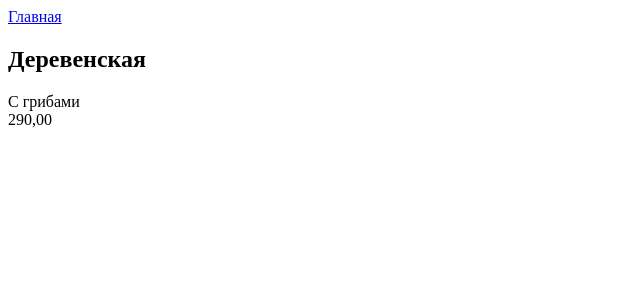
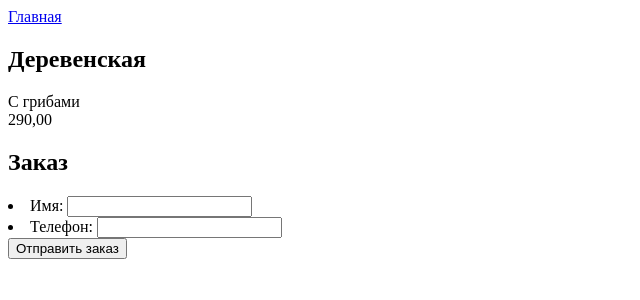
Before and after one commit to Ranqb/RestApi, a Django app: page /1/ in a window 1280 px wide. Shown: the top 300 px of the page, without its empty margins (0-640 px from the left). Run offline with Django 4.2, Linux system fonts and the light colour scheme; data comes from the database, SQL or seed files in the repository; both versions use the stored data as it was after the commit.

Commit message:
Формы ч.1

```diff
--- /dev/null
+++ b/firstproject/firstapp/forms.py
@@ -0,0 +1,9 @@
+from django import forms
+from firstapp.models import Order
+from firstapp.models import Pizza
+
+class OrderFrom(forms.ModelForm):
+    pizza = forms.ModelChoiceField(queryset=Pizza.objects.all(), widget=forms.HiddenInput)
+    class Meta:
+        model = Order
+        fields = ('pizza', 'name', 'phone')
--- a/firstproject/firstapp/models.py
+++ b/firstproject/firstapp/models.py
@@ -29,3 +29,8 @@ class Pizza(models.Model):
 
     def __str__(self):
         return self.name
+class Order(models.Model):
+    pizza = models.ForeignKey(Pizza, verbose_name='Пицца')
+    name = models.CharField(max_length=30, verbose_name='Имя')
+    phone = models.CharField(max_length=30, verbose_name='Телефон')
+    date = models.DateTimeField(auto_now_add=True, verbose_name='Дата')
--- a/firstproject/firstapp/views.py
+++ b/firstproject/firstapp/views.py
@@ -1,5 +1,7 @@
 from django.shortcuts import render, get_object_or_404
 from firstapp.models import Pizza
+
+from firstapp.forms import OrderFrom
 
 # Create your views here.
 def home(request):
@@ -8,4 +10,10 @@ def home(request):
 
 def pizza_detail (request, pizza_id):
     pizza = get_object_or_404(Pizza, id=pizza_id)
-    return render(request, 'pizza_detail.html', {'pizza' : pizza})
+    form = OrderFrom(initial={
+        'pizza':pizza
+    })
+    return render(request, 'pizza_detail.html', {
+        'pizza' : pizza,
+        'form' : form
+    })
--- a/firstproject/templates/pizza_detail.html
+++ b/firstproject/templates/pizza_detail.html
@@ -14,4 +14,9 @@
     <div>{{ pizza.short_description }}</div>
     <div>{{ pizza.price|floatformat:"2" }}</div>
   </div>
+  <h2>Заказ</h2>
+  <form method="POST">
+    {{ form.as_ul }}
+    <input type="submit" value="Отправить заказ">
+  </form>
 {% endblock %}
```
Also changed, not shown: firstproject/db.sqlite3, firstproject/firstapp/migrations/0005_order.py (added).
